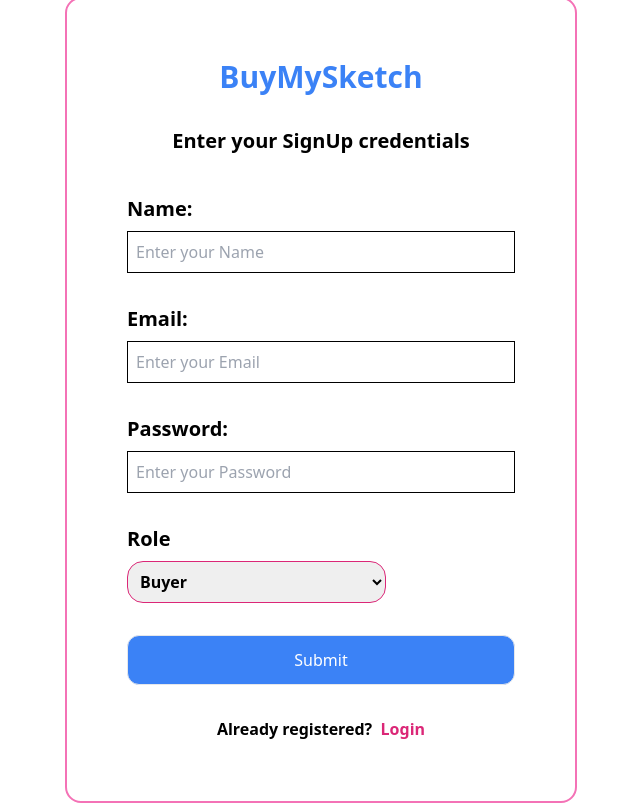
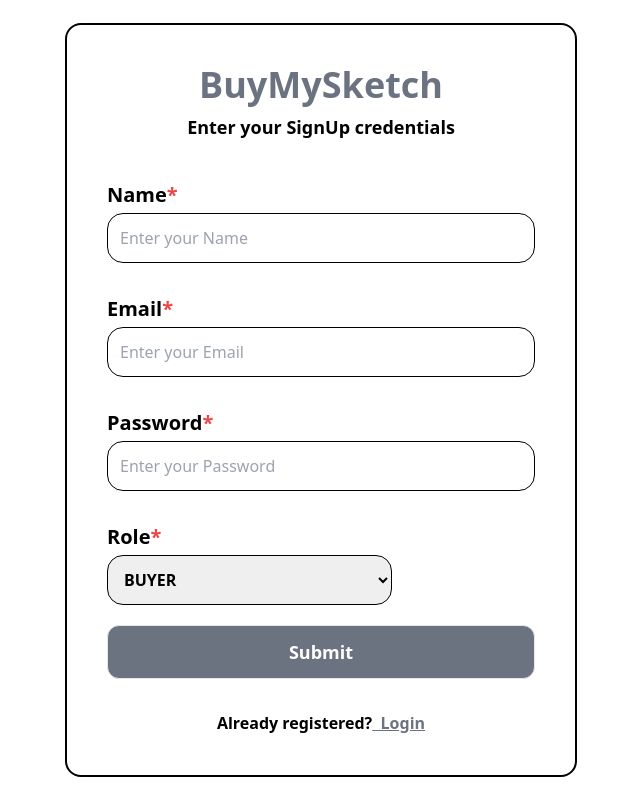
Before and after one commit to Hephzibah7/BuyMySketch, a React (Create React App) app in the folder frontend/: page / in a window 1280 px wide. Shown: the whole page, without its empty margins (319-959 px from the left). Built offline with nearby package versions, Linux system fonts and the light colour scheme.

Commit message:
feat:Changes signup

```diff
--- a/frontend/src/authentication/Signup.tsx
+++ b/frontend/src/authentication/Signup.tsx
@@ -3,46 +3,46 @@
 const SignUp = () => {
   return (
      <div className='h-screen flex items-center justify-center'>
-        <div className='w-full m-2 h-contain md:w-2/3 lg:w-2/5 border border-pink-400 border-2 rounded-2xl'>
+        <div className='w-full m-2 h-contain md:w-2/3 lg:w-2/5 border border-black border-2 rounded-2xl'>
             <div className='lg:p-5'>
                 <form>
-                <div className='m-10 lg:m-10'>
+                <div className='m-10 lg:m-5'>
                    <div className='text-center font-bold'>
-                        <div className='text-3xl text-blue-500'>
+                        <div className='text-4xl text-gray-500'>
                             BuyMySketch
                         </div>
-                        <div className='mt-8 mb-10 text-xl'>
+                        <div className='mt-2 mb-10 text-lg'>
                             Enter your SignUp credentials
                         </div>
                    </div>
                    <div className=''>
                         <div className='flex flex-col gap-8'>
                              <div>
-                                <h1 className='font-bold text-xl mb-2'>Name:</h1>
-                                <input className="border  border-black w-full p-2" placeholder='Enter your Name'/>
+                                <h1 className='font-bold text-xl mb-1'>Name<span className='text-red-500'>*</span></h1>
+                                <input className="border  border-black  rounded-2xl w-full p-3" placeholder='Enter your Name'/>
                             </div>
                             <div>
-                                <h1 className='font-bold text-xl mb-2'>Email:</h1>
-                                <input className="border  border-black w-full p-2" placeholder='Enter your Email'/>
+                                <h1 className='font-bold text-xl mb-1'>Email<span className='text-red-500'>*</span></h1>
+                                <input className="border  border-black  rounded-2xl w-full p-3" placeholder='Enter your Email'/>
                             </div>
                             <div>
-                                <h1 className='font-bold text-xl mb-2'>Password:</h1>
-                                <input className="border border-black w-full p-2" placeholder='Enter your Password'/>
+                                <h1 className='font-bold text-xl mb-1'>Password<span className='text-red-500'>*</span></h1>
+                                <input className="border border-black  rounded-2xl w-full p-3" placeholder='Enter your Password'/>
                             </div>
                              <div>
-                                <h1 className='font-bold text-xl mb-2'>Role</h1>
-                                <select className='w-1/3 md:w-2/3 border border-pink-600 p-2 rounded-2xl font-bold'>
-                                    <option value="buyer" label="Buyer"></option>
-                                    <option value="seller" label="Seller"></option>
+                                <h1 className='font-bold text-xl mb-1'>Role<span className='text-red-500'>*</span></h1>
+                                <select className='w-1/3 md:w-2/3 border border-black p-3 rounded-2xl font-bold'>
+                                    <option value="buyer" label="BUYER"></option>
+                                    <option value="seller" label="SELLER"></option>
                                 </select>
                             </div>
                         </div>
                    </div>
-                   <div className='mt-8'>
-                    <button className='w-full border p-3 bg-blue-500 rounded-xl text-white cursor-pointer'>Submit</button>
+                   <div className='mt-5'>
+                    <button className='w-full border p-3 bg-gray-500 rounded-xl text-lg font-bold text-white cursor-pointer'>Submit</button>
                    </div>
                    <div className='mt-8 flex justify-center font-bold'>
-                        Already registered?  <span className='text-pink-600 cursor-pointer'>&nbsp; Login</span>
+                        Already registered?  <span className='text-gray-500 cursor-pointer underline'>&nbsp; Login</span>
                    </div>
                 </div>
                 </form>
```
